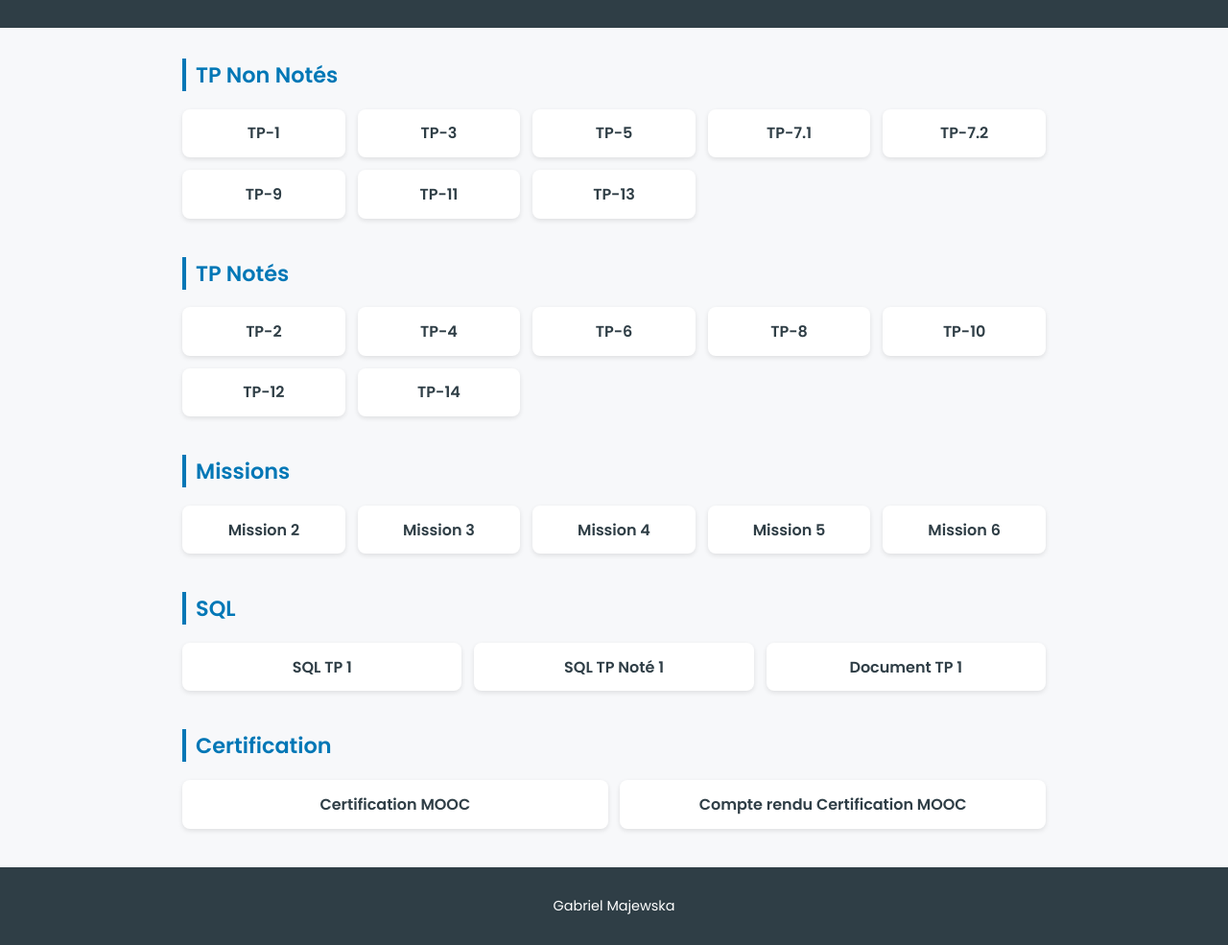
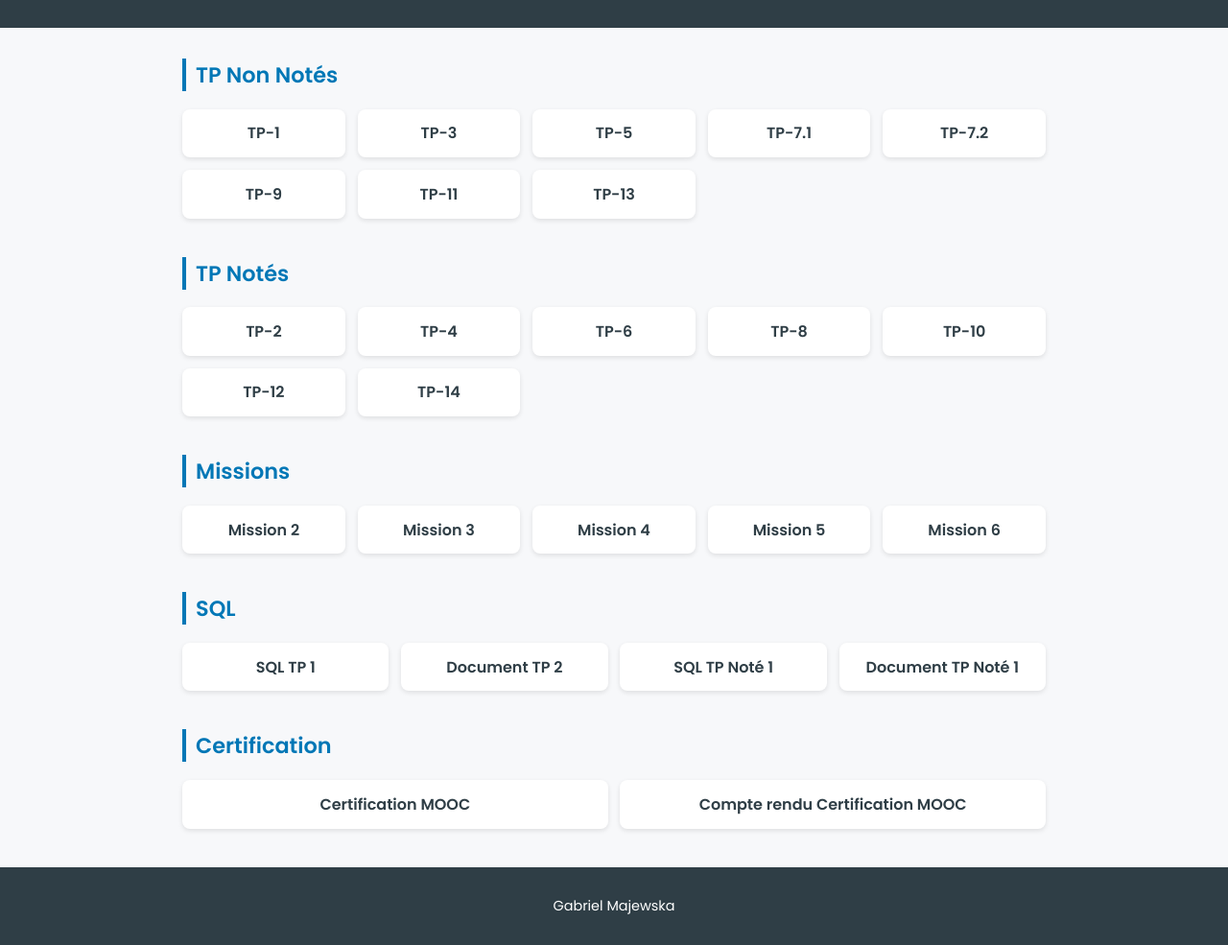
Before and after one commit to Gab9431/tp, a plain HTML site: page index.html in a window 1280 px wide. Shown: the part 117-1102 px from the top of the page at 96% size. Drawn offline with Linux system fonts and the light colour scheme.

Commit message:
Update index.html

```diff
--- a/index.html
+++ b/index.html
@@ -54,9 +54,10 @@
         <section>
             <h2>SQL</h2>
             <ul class="liste-tp">
-                <li><a href="agence_location.sql">SQL TP 1</a></li>
-                <li><a href="centre_formation.sql">SQL TP Noté 1</a></li>
-                <li><a href="TP_BDD_BTS_SIO.docx">Document TP 1</a></li>
+                <li><a href="./SQL/agence_location.sql">SQL TP 1</a></li>
+                <li><a href="./SQL/questions_solutions_requetes_sql VERSION ELEVES.docx">Document TP 2</a></li>
+                <li><a href="./SQL/centre_formation.sql">SQL TP Noté 1</a></li>
+                <li><a href="./SQL/TP_BDD_BTS_SIO.docx">Document TP Noté 1</a></li>
             </ul>
         </section>
 
```
